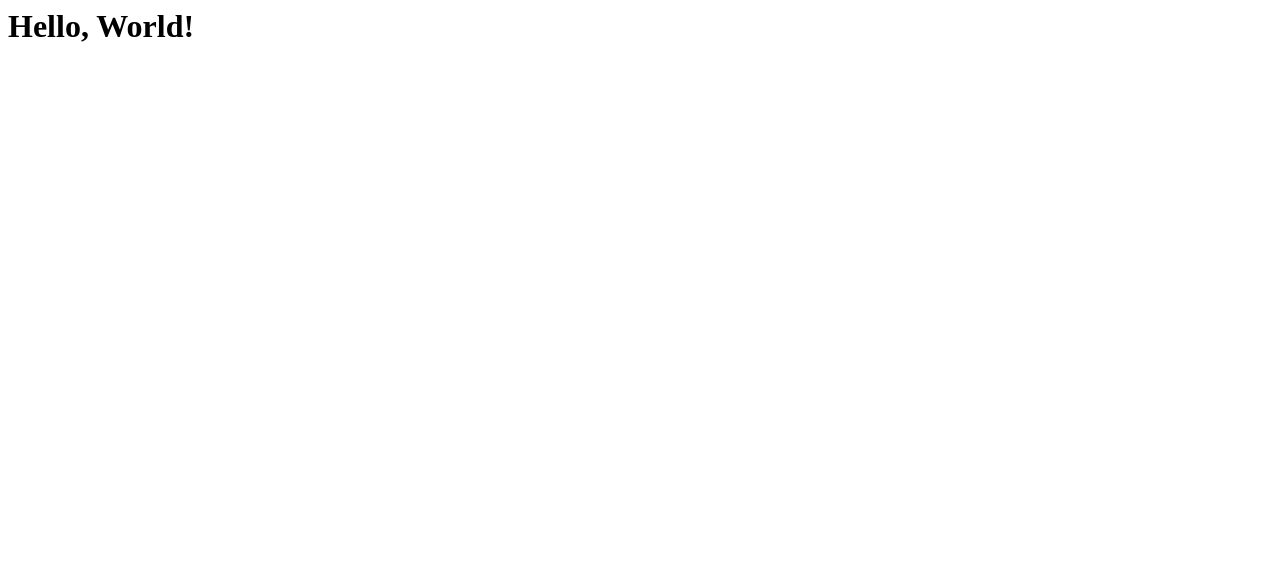
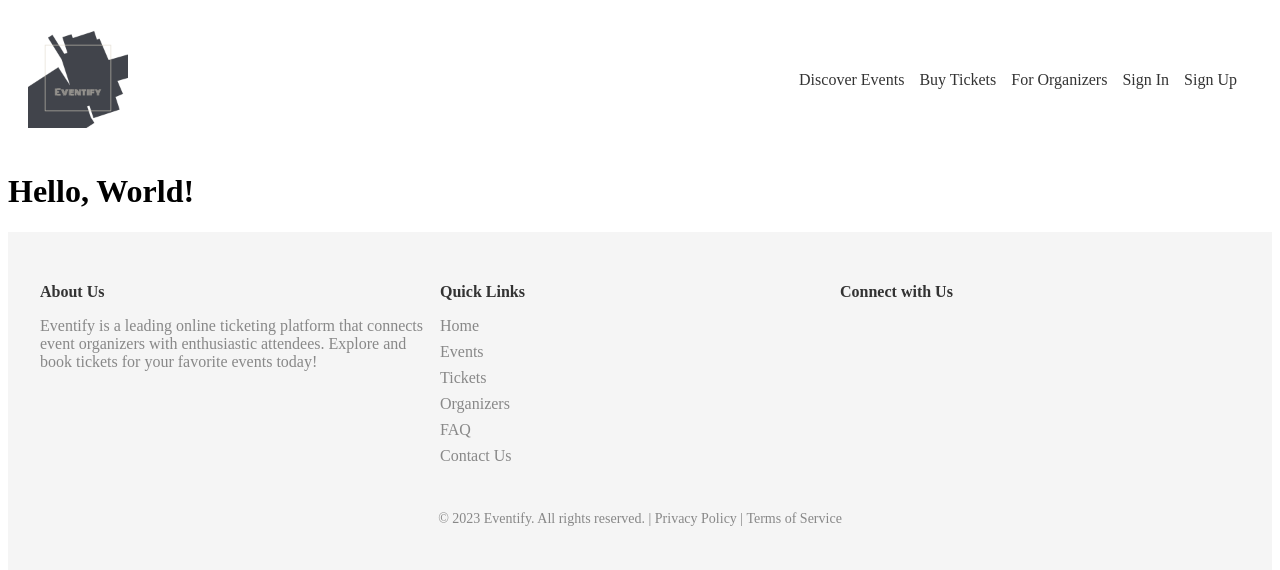
Before and after one commit to CrimsonKarma44/Eventify, a Django app: page / in a window 1280 px wide. Before the commit the part shown is almost empty. Shown: the top 570 px of the page. Run offline with Django 4.2, Linux system fonts and the light colour scheme.

Commit message:
first commit

```diff
--- a/Porfolio/manage.py
+++ b/Porfolio/manage.py
@@ -18,5 +18,6 @@ def main():
     execute_from_command_line(sys.argv)
 
 
+
 if __name__ == '__main__':
     main()
--- /dev/null
+++ b/Porfolio/static/style/header_footer.css
@@ -0,0 +1,97 @@
+/* Header Styles */
+.header {
+    display: flex;
+    align-items: center;
+    justify-content: space-between;
+    padding: 20px;
+    background-color: #ffffff;
+  }
+
+  .logo-image {
+    width: 100px;
+    height: auto;
+  }
+
+  .navigation {
+    margin-left: 20px;
+  }
+
+  .menu {
+    list-style: none;
+    display: flex;
+  }
+
+  .menu-item {
+    margin-right: 15px;
+  }
+
+  .menu-link {
+    color: #333333;
+    text-decoration: none;
+  }
+
+  /* Footer Styles */
+  .footer {
+    background-color: #f5f5f5;
+    padding: 30px 0;
+    color: #888888;
+  }
+
+  .container {
+    max-width: 1200px;
+    margin: 0 auto;
+    padding: 0 20px;
+  }
+
+  .footer-content {
+    display: flex;
+    justify-content: space-between;
+  }
+
+  .footer-column {
+    flex: 1;
+  }
+
+  .footer-column h4 {
+    color: #333333;
+    font-weight: bold;
+    margin-bottom: 10px;
+  }
+
+  .footer-column p {
+    margin-bottom: 20px;
+  }
+
+  .footer-links {
+    list-style: none;
+    padding: 0;
+  }
+
+  .footer-links li {
+    margin-bottom: 8px;
+  }
+
+  .footer-links a {
+    color: #888888;
+    text-decoration: none;
+  }
+
+  .social-icons {
+    display: flex;
+  }
+
+  .social-icon {
+    margin-right: 10px;
+    color: #888888;
+    text-decoration: none;
+  }
+
+  .footer-bottom {
+    margin-top: 30px;
+    text-align: center;
+  }
+
+  .footer-bottom p {
+    font-size: 14px;
+    color: #888888;
+  }
--- a/Porfolio/templates/home.html
+++ b/Porfolio/templates/home.html
@@ -1 +1,62 @@
-<h1>Hello, World!</h1>
+{% load static %}
+<!DOCTYPE html>
+<html>
+    <head>
+    <meta charset="utf-8">
+    <link rel="stylesheet" href="{% static 'style/header_footer.css' %}">
+    </head>
+
+    <body>
+        <header class="header">
+            <div class="logo">
+              <a href="/" class="logo-link">
+                <img src="{% static 'images/logo.png' %}" alt="Eventify Logo" class="logo-image">
+              </a>
+            </div>
+            <nav class="navigation">
+              <ul class="menu">
+                <li class="menu-item"><a href="/events" class="menu-link">Discover Events</a></li>
+                <li class="menu-item"><a href="/tickets" class="menu-link">Buy Tickets</a></li>
+                <li class="menu-item"><a href="/organizers" class="menu-link">For Organizers</a></li>
+                <li class="menu-item"><a href="/login" class="menu-link">Sign In</a></li>
+                <li class="menu-item"><a href="/signup" class="menu-link">Sign Up</a></li>
+              </ul>
+            </nav>
+          </header>
+
+        <h1>Hello, World!</h1>
+        <footer class="footer">
+            <div class="container">
+              <div class="footer-content">
+                <div class="footer-column">
+                  <h4>About Us</h4>
+                  <p>Eventify is a leading online ticketing platform that connects event organizers with enthusiastic attendees. Explore and book tickets for your favorite events today!</p>
+                </div>
+                <div class="footer-column">
+                  <h4>Quick Links</h4>
+                  <ul class="footer-links">
+                    <li><a href="/">Home</a></li>
+                    <li><a href="/events">Events</a></li>
+                    <li><a href="/tickets">Tickets</a></li>
+                    <li><a href="/organizers">Organizers</a></li>
+                    <li><a href="/faq">FAQ</a></li>
+                    <li><a href="/contact">Contact Us</a></li>
+                  </ul>
+                </div>
+                <div class="footer-column">
+                  <h4>Connect with Us</h4>
+                  <div class="social-icons">
+                    <a href="#" class="social-icon"><i class="fab fa-facebook"></i></a>
+                    <a href="#" class="social-icon"><i class="fab fa-twitter"></i></a>
+                    <a href="#" class="social-icon"><i class="fab fa-instagram"></i></a>
+                  </div>
+                </div>
+              </div>
+              <div class="footer-bottom">
+                <p>&copy; 2023 Eventify. All rights reserved. | Privacy Policy | Terms of Service</p>
+              </div>
+            </div>
+          </footer>
+
+    </body>
+</html>
```
Also changed, not shown: Porfolio/Porfolio/settings.py (+7 -7 lines), Porfolio/static/images/favicon.png (added), Porfolio/static/images/logo.png (added).
